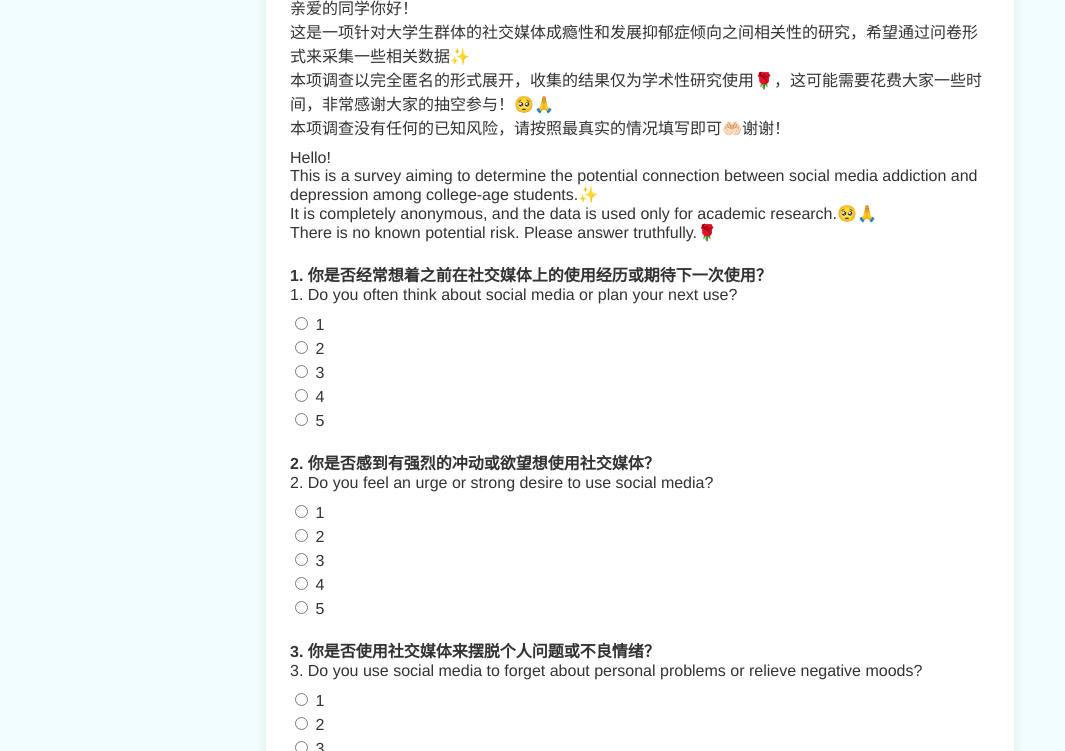
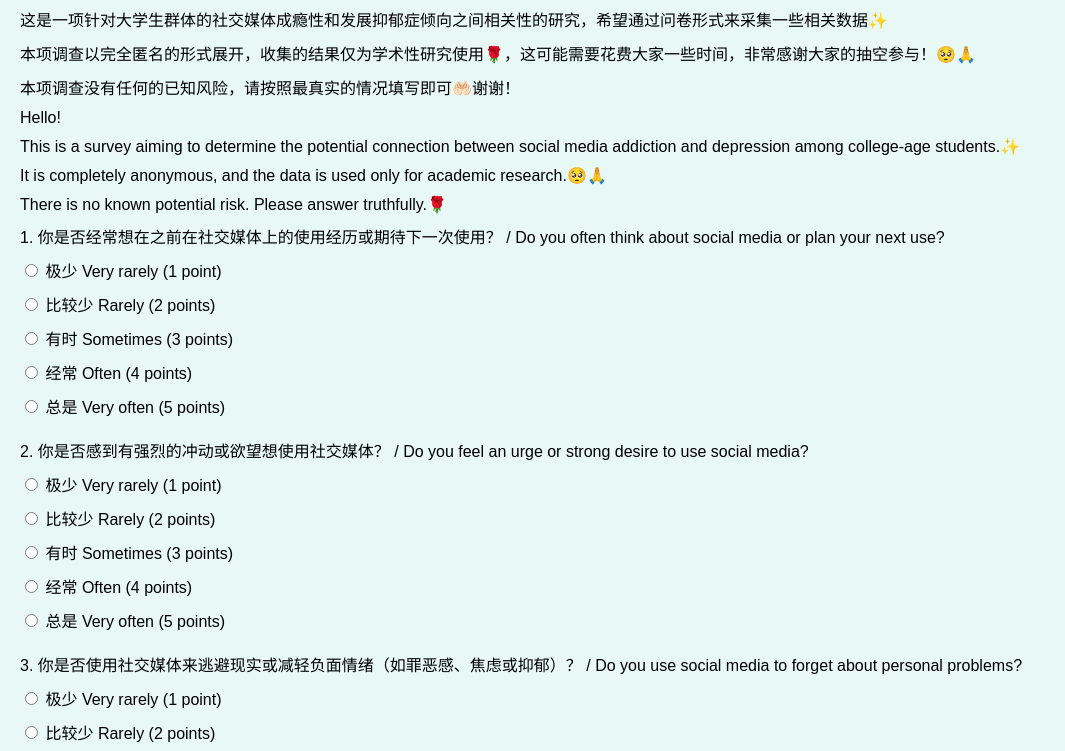
Before and after one commit to terisaaaa/Bergen-Social-Media-Addiction-Scale-Survey, a plain HTML site: page index.html in a window 1280 px wide. Shown: the part 116-867 px from the top of the page, without its empty margins (0-1065 px from the left). Drawn offline with Linux system fonts and the light colour scheme.

Commit message:
Update index.html

```diff
--- a/index.html
+++ b/index.html
@@ -1,151 +1,129 @@
 <!DOCTYPE html>
-<html lang="zh">
+<html lang="zh-CN">
 <head>
   <meta charset="UTF-8">
-  <meta name="viewport" content="width=device-width, initial-scale=1.0">
-  <title>社交媒体成瘾测试 - BSMAS</title>
+  <meta name="viewport" content="width=device-width, initial-scale=1">
+  <title>社交媒体成瘾调查问卷 BSMAS</title>
   <style>
     body {
-      font-family: 'Helvetica Neue', sans-serif;
-      background: #f2fdfd;
-      margin: 0;
-      padding: 20px;
-      color: #333;
-    }
-    .container {
-      max-width: 700px;
-      margin: auto;
-      background: #fff;
-      border-radius: 16px;
-      padding: 24px;
-      box-shadow: 0 4px 10px rgba(0,0,0,0.1);
+      font-family: Arial, sans-serif;
+      background-color: #e8f8f5;
+      margin: 20px;
+      padding-bottom: 100px;
     }
     h1 {
-      color: #008080;
-      font-size: 24px;
+      color: #00796B;
     }
-    p {
-      margin: 10px 0;
-      font-size: 16px;
+    label, p {
+      display: block;
+      margin: 10px 0 5px;
     }
     .question {
-      margin: 20px 0;
+      margin-bottom: 20px;
     }
-    label {
-      display: block;
-      margin: 4px 0;
+    .result {
+      font-weight: bold;
+      color: #d84315;
+      margin-top: 20px;
     }
     button {
-      background: #00bfa5;
+      background-color: #00796B;
       color: white;
+      padding: 10px 20px;
       border: none;
-      padding: 10px 20px;
       font-size: 16px;
-      border-radius: 8px;
       cursor: pointer;
     }
-    .result {
-      margin-top: 20px;
-      font-weight: bold;
-      font-size: 18px;
-      color: #00695c;
+    button:hover {
+      background-color: #004d40;
     }
   </style>
 </head>
 <body>
-  <div class="container">
   <h1>社交媒体成瘾调查问卷 BSMAS</h1>
-    <p>亲爱的同学你好！<br>
-      这是一项针对大学生群体的社交媒体成瘾性和发展抑郁症倾向之间相关性的研究，希望通过问卷形式来采集一些相关数据✨<br>
-      本项调查以完全匿名的形式展开，收集的结果仅为学术性研究使用🌹，这可能需要花费大家一些时间，非常感谢大家的抽空参与！🥺🙏<br>
-      本项调查没有任何的已知风险，请按照最真实的情况填写即可🤲🏻谢谢！
-    </p>
-    <p>Hello!<br>
-      This is a survey aiming to determine the potential connection between social media addiction and depression among college-age students.✨<br>
-      It is completely anonymous, and the data is used only for academic research.🥺🙏<br>
-      There is no known potential risk. Please answer truthfully.🌹
-    </p>
+  <p>亲爱的同学你好！</p>
+  <p>这是一项针对大学生群体的社交媒体成瘾性和发展抑郁症倾向之间相关性的研究，希望通过问卷形式来采集一些相关数据✨</p>
+  <p>本项调查以完全匿名的形式展开，收集的结果仅为学术性研究使用🌹，这可能需要花费大家一些时间，非常感谢大家的抽空参与！🥺🙏</p>
+  <p>本项调查没有任何的已知风险，请按照最真实的情况填写即可🤲🏻谢谢！</p>
 
-    <form id="surveyForm">
+  <p>Hello!</p>
+  <p>This is a survey aiming to determine the potential connection between social media addiction and depression among college-age students.✨</p>
+  <p>It is completely anonymous, and the data is used only for academic research.🥺🙏</p>
+  <p>There is no known potential risk. Please answer truthfully.🌹</p>
+
+  <form id="bsmForm">
     <div id="questions"></div>
     <button type="submit">提交 Submit</button>
   </form>
 
   <div class="result" id="result"></div>
-  </div>
 
   <script>
     const questions = [
-      {
-        zh: "1. 你是否经常想着之前在社交媒体上的使用经历或期待下一次使用？",
-        en: "1. Do you often think about social media or plan your next use?"
-      },
-      {
-        zh: "2. 你是否感到有强烈的冲动或欲望想使用社交媒体？",
-        en: "2. Do you feel an urge or strong desire to use social media?"
-      },
-      {
-        zh: "3. 你是否使用社交媒体来摆脱个人问题或不良情绪？",
-        en: "3. Do you use social media to forget about personal problems or relieve negative moods?"
-      },
-      {
-        zh: "4. 你是否觉得你使用社交媒体的时间比你原计划的要长？",
-        en: "4. Do you often spend more time on social media than originally intended?"
-      },
-      {
-        zh: "5. 你是否尝试过减少使用社交媒体但失败了？",
-        en: "5. Have you tried to cut down on social media without success?"
-      },
-      {
-        zh: "6. 当你不能使用社交媒体时，你是否会感到不安或烦躁？",
-        en: "6. Do you become restless or troubled if you can’t use social media?"
-      }
+      "1. 你是否经常想在之前在社交媒体上的使用经历或期待下一次使用？ / Do you often think about social media or plan your next use?",
+      "2. 你是否感到有强烈的冲动或欲望想使用社交媒体？ / Do you feel an urge or strong desire to use social media?",
+      "3. 你是否使用社交媒体来逃避现实或减轻负面情绪（如罪恶感、焦虑或抑郁）？ / Do you use social media to forget about personal problems?",
+      "4. 你是否尝试减少使用社交媒体却未能成功？ / Have you tried to cut down on your social media use without success?",
+      "5. 你是否因为使用社交媒体而忽略了重要的工作、学习或社交活动？ / Have you neglected other responsibilities because of social media?",
+      "6. 当你无法使用社交媒体时，你是否感到烦躁或焦虑？ / Do you become restless or troubled when you cannot use social media?"
     ];
 
-    const questionsDiv = document.getElementById("questions");
+    const choices = [
+      { label: "极少 Very rarely (1 point)", value: 1 },
+      { label: "比较少 Rarely (2 points)", value: 2 },
+      { label: "有时 Sometimes (3 points)", value: 3 },
+      { label: "经常 Often (4 points)", value: 4 },
+      { label: "总是 Very often (5 points)", value: 5 }
+    ];
+
+    const form = document.getElementById('bsmForm');
+    const questionContainer = document.getElementById('questions');
 
     questions.forEach((q, index) => {
-      const qDiv = document.createElement("div");
-      qDiv.className = "question";
-      qDiv.innerHTML = `
-        <p><strong>${q.zh}</strong><br>${q.en}</p>
-        ${[1,2,3,4,5].map(n =>
-          `<label><input type="radio" name="q${index}" value="${n}" required> ${n}</label>`
-        ).join("")}
+      const div = document.createElement('div');
+      div.classList.add('question');
+      div.innerHTML = `<p>${q}</p>`;
+      choices.forEach(choice => {
+        div.innerHTML += `
+          <label>
+            <input type="radio" name="q${index}" value="${choice.value}" required>
+            ${choice.label}
+          </label>
         `;
-      questionsDiv.appendChild(qDiv);
+      });
+      questionContainer.appendChild(div);
     });
 
-    const resultDiv = document.getElementById("result");
-    const form = document.getElementById("surveyForm");
-
-    form.addEventListener("submit", async (e) => {
+    form.addEventListener('submit', async function(e) {
       e.preventDefault();
       let total = 0;
+      const answers = [];
+
       for (let i = 0; i < questions.length; i++) {
-        const val = parseInt(document.querySelector(`input[name=q${i}]:checked`).value);
+        const val = parseInt(document.querySelector(`input[name="q${i}"]:checked`).value);
         total += val;
+        answers.push(val);
       }
 
       let interpretation = "";
-      if (total <= 18) {
-        interpretation = "低风险（未成瘾） / Low risk (not addicted)";
-      } else if (total <= 24) {
-        interpretation = "中等风险（可能成瘾） / Moderate risk (at risk)";
-      } else {
-        interpretation = "高风险（可能已成瘾） / High risk (likely addicted)";
-      }
+      if (total <= 18) interpretation = "社交媒体成瘾风险较低 / Low risk of addiction";
+      else if (total <= 24) interpretation = "中等风险 / Moderate risk of addiction";
+      else interpretation = "高风险，建议关注心理健康 / High risk, consider seeking support";
 
-      resultDiv.innerHTML = `你的总得分为 ${total}。<br>Your total score is ${total}.<br><br>${interpretation}`;
+      document.getElementById('result').innerText = `你的总分是 Your total score is: ${total}\n${interpretation}`;
 
-      // send to Google Sheet
+      // 向 Google Sheets 提交数据
       const response = await fetch("https://script.google.com/macros/s/AKfycbzoQoO451DhI6jWgwXkgTbv_-HH5uvLtfJIHt1JuX5HJq2cZzuVuS8d-8aFzeFOXua2/exec", {
         method: "POST",
         mode: "no-cors",
         headers: {
           "Content-Type": "application/json"
         },
-        body: JSON.stringify({ score: total, interpretation })
+        body: JSON.stringify({
+          timestamp: new Date().toISOString(),
+          answers: answers,
+          total: total
+        })
       });
     });
   </script>
```
Lines whose indentation alone changed are shown as unchanged.
